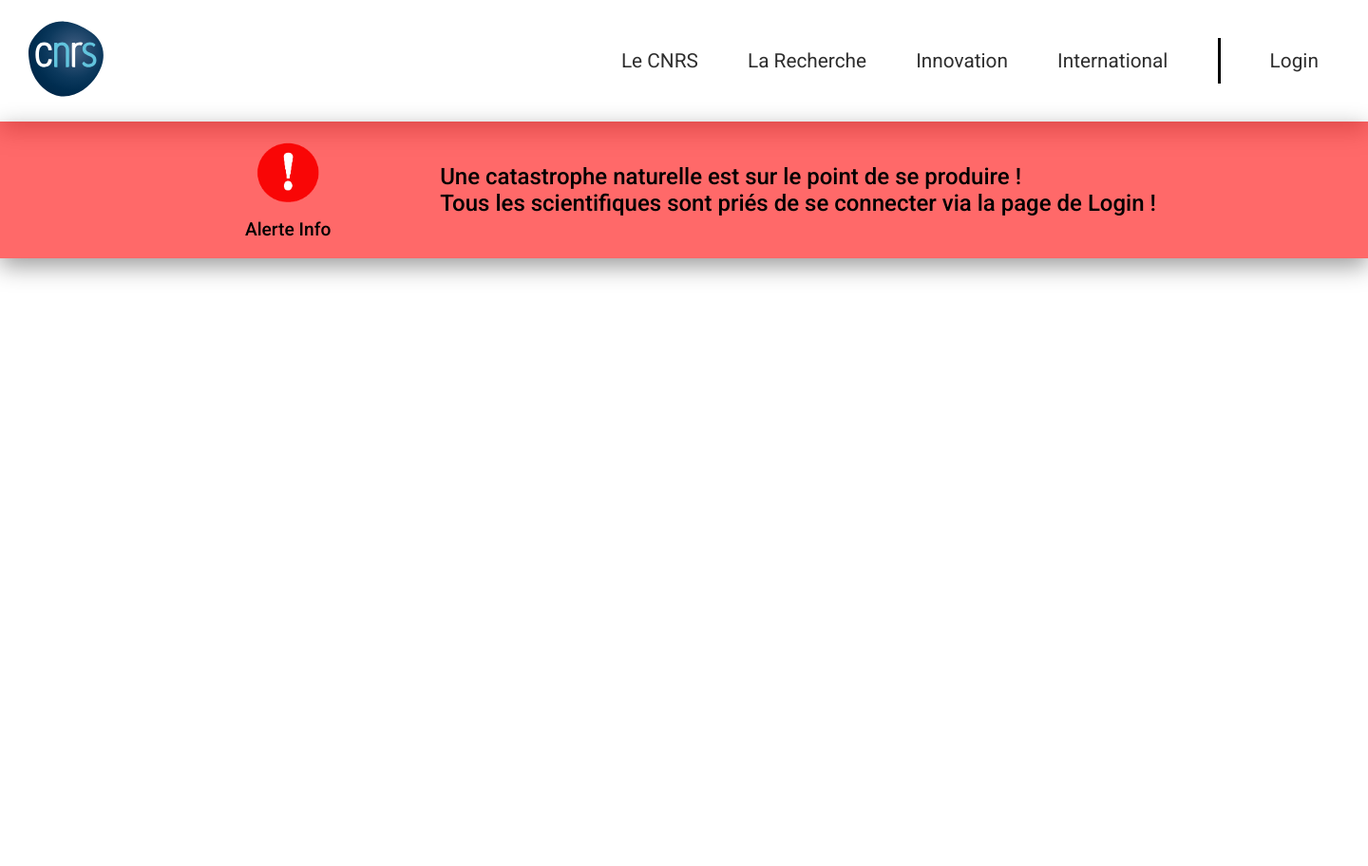
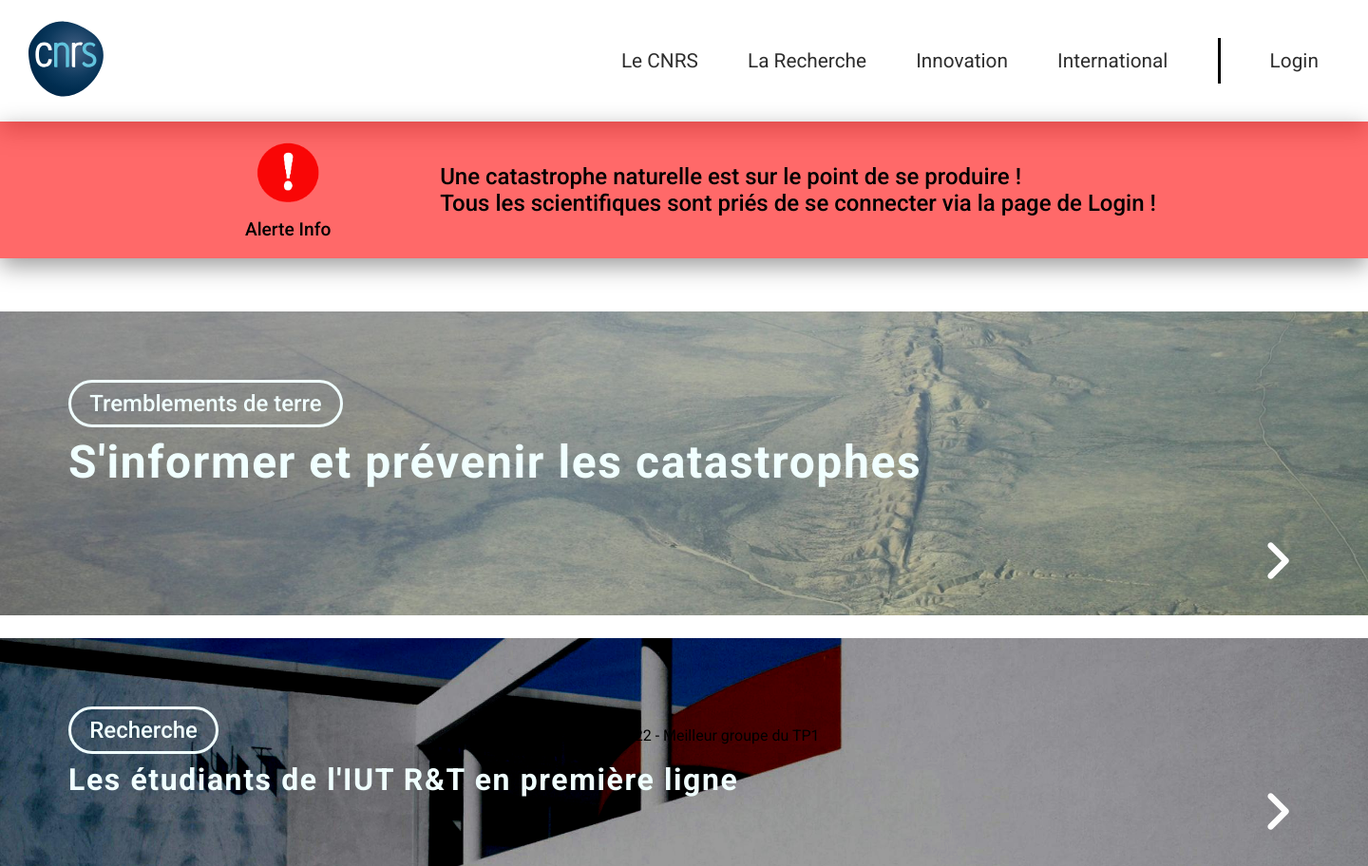
Before and after one commit to Nolan-BY/EscapeGame, a PHP site: page / in a window 1440 px wide. Shown: the whole page at 95% size. Before the commit the page ends 294 px from the top, so only its background shows below. Run offline with PHP 8.4, Linux system fonts and the light colour scheme.

Commit message:
Major changes with homepage, login and php
Finished homepage and error page
Created login and board pages
Added system for login in PHP with sessions (work with database ?)

```diff
--- a/Websites/PlayerWeb/css/decorative.css
+++ /dev/null
@@ -1,6 +0,0 @@
-/* Éléments de décoration */
-
-.vertical-bar {
-    border-left: 0.2rem solid black;
-    height: 3rem;
-}
--- a/Websites/PlayerWeb/css/main.css
+++ b/Websites/PlayerWeb/css/main.css
@@ -75,3 +75,145 @@ header {
     margin-right: 4%;
     align-self: center;
 }
+
+/* Alerte info */
+
+.alerte-info {
+    background-color: rgba(255, 32, 32, 0.671);
+    width: 100%;
+    height: fit-content;
+    box-shadow: 0rem 0.5rem 1.5rem 0rem rgba(0,0,0,0.4);
+}
+
+.alerte-info-container {
+    display: flex;
+    flex-direction: row;
+    position: relative;
+    align-items: center;
+    margin: auto auto;
+    width: 90rem;
+    height: 100%;
+    justify-content: center;
+}
+
+.logo-alerte-info {
+    font-weight: 500;
+    color: black;
+    font-size: 1.2rem;
+    text-align: center;
+    width: 10rem;
+    float: left;
+    align-self: center;
+}
+
+.logo-alerte-info img {
+    width: 6rem;
+    margin-top: 1rem;
+}
+
+.alerte-info-description {
+    font-weight: 500;
+    color: black;
+    font-size: 1.5rem;
+    max-width: max-content;
+    margin-left: 5rem;
+    align-self: center;
+}
+
+/* Quick Cards */
+
+.quick-cards {
+    width: 100%;
+    height: fit-content;
+    justify-content: center;
+}
+
+.card {
+    position: relative;
+    margin: auto;
+    margin-bottom: 1.5rem;
+    top: 3.5rem;
+    width: 90rem;
+    min-height: 15rem;
+    height: max-content;
+    background-size: cover;
+    background-position: center;
+}
+
+#first-card {
+    min-height: 20rem;
+    width: 100%;
+}
+
+.card a {
+    position: absolute;
+    height: 100%;
+    width: 100%;
+    color: azure;
+}
+
+.card img {
+    filter: invert(200%) sepia(200%) saturate(0%) hue-rotate(168deg) brightness(130%) contrast(100%);
+    width: 2rem;
+    display: flex;
+    position: absolute;
+    right: 5rem;
+    bottom: 2rem;
+}
+
+.card-category {
+    display: flex;
+    position: absolute;
+    font-weight: 500;
+    width: fit-content;
+    padding: 0.5rem 1.2rem 0.5rem 1.2rem;
+    border: 0.2rem azure solid;
+    border-radius: 50rem;
+}
+
+.card-title {
+    display: flex;
+    position: absolute;
+    font-weight: 600;
+    letter-spacing: 0.1rem;
+}
+
+#first-card .card-category {
+    font-size: 1.5rem;
+    margin-top: 5%;
+    margin-left: 5%;
+}
+
+#first-card .card-title {
+    font-size: 3rem;
+    margin-top: 9%;
+    margin-left: 5%;
+}
+
+.card .card-category {
+    font-size: 1.5rem;
+    margin-top: 5%;
+    margin-left: 5%;
+}
+
+.card .card-title {
+    font-size: 2rem;
+    margin-top: 9%;
+    margin-left: 5%;
+}
+
+/* Footer */
+
+footer {
+    position: absolute;
+    width: 100%;
+    bottom: 0;
+    text-align: center;
+}
+
+/* Éléments de décoration */
+
+.vertical-bar {
+    border-left: 0.2rem solid black;
+    height: 3rem;
+}
--- a/Websites/PlayerWeb/elements/alert.php
+++ /dev/null
@@ -1,9 +0,0 @@
-<div class="alerte-info" style="display: flex;">
-    <div class="alerte-info-container">
-        <div class="logo-alerte-info">
-            <img src="../assets/alert.png" alt="" />
-            <p style="margin-top: 0;">Alerte Info</p>
-        </div>
-        <p class="alerte-info-description">Une catastrophe naturelle est sur le point de se produire !<br>Tous les scientifiques sont priés de se connecter via la page de Login !</p>
-    </div>
-</div>
--- a/Websites/PlayerWeb/index.php
+++ b/Websites/PlayerWeb/index.php
@@ -6,8 +6,7 @@
     <meta name="viewport" content="width=device-width, initial-scale=1.0">
     <link rel="icon" type="image/svg" href="./assets/logo.svg">
     <link rel="stylesheet" href="./css/main.css" />
-    <link rel="stylesheet" href="./css/decorative.css" />
-    <link rel="stylesheet" href="./css/alerte.css" />
+    <script type="text/javascript" src="./js/cowntdown.js"></script>
     <style>
         @import url('https://fonts.googleapis.com/css2?family=Roboto:ital,wght@0,100;0,300;0,400;0,500;0,700;0,900;1,100;1,300;1,400;1,500;1,700;1,900&display=swap');
     </style>
@@ -30,7 +29,40 @@
                 </div>
             </div>
         </div>
-        <?php include './elements/alert.php';?>
+        <div class="alerte-info" style="display: flex;">
+            <div class="alerte-info-container">
+                <div class="logo-alerte-info">
+                    <img src="../assets/alert.png" alt="" />
+                    <p style="margin-top: 0;">Alerte Info</p>
+                </div>
+                <p class="alerte-info-description">Une catastrophe naturelle est sur le point de se produire !<br>Tous les scientifiques sont priés de se connecter via la page de Login !</p>
+            </div>
+        </div>
     </header>
+    <main>
+        <!-- Les logins sont souvents oubliés... -->
+        <section class="quick-cards">
+            <!-- Pour éviter une catastrophe, il existe des codes de secours encryptés UNIQUEMENT utilisables par les chercheurs de l'IUT R&T ! -->
+            <div class="card" id="first-card" style="background-image: url('./assets/faille.jpg');">
+                <a href="./error.php">
+                    <p class="card-category">Tremblements de terre</p>
+                    <p class="card-title">S'informer et prévenir les catastrophes</p>
+                    <img src="./assets/arrow.svg" alt="">
+                </a>
+            </div>
+            <div class="card" style="background-image: url('./assets/iut.png');">
+                <a href="./error.php">
+                    <p class="card-category">Recherche</p>
+                    <!-- Login : 69757463686572636865757273 -->
+                    <!-- Mot de passe : 6e6f5f65617274687175616b65 -->
+                    <p class="card-title">Les étudiants de l'IUT R&T en première ligne</p>
+                    <img src="./assets/arrow.svg" alt="">
+                </a>
+            </div>
+        </section>
+    </main>
+    <footer>
+        <p>Copyright 2022 - Meilleur groupe du TP1</p>
+    </footer>
 </body>
 </html>
--- /dev/null
+++ b/Websites/PlayerWeb/js/cowntdown.js
@@ -0,0 +1 @@
+// test
```
Also changed, not shown: Websites/PlayerWeb/board.php (added, +36 -0 lines), Websites/PlayerWeb/css/alerte.css (deleted, +0 -43 lines), Websites/PlayerWeb/css/board.css (added, +96 -0 lines), Websites/PlayerWeb/css/login.css (added, +119 -0 lines), Websites/PlayerWeb/elements/access.php (added, +20 -0 lines), Websites/PlayerWeb/elements/close_session.php (added, +7 -0 lines), Websites/PlayerWeb/elements/session.php (added, +7 -0 lines), Websites/PlayerWeb/login.php (added, +46 -0 lines), Websites/PlayerWeb/assets/arrow.svg (added), Websites/PlayerWeb/assets/faille.jpg (added), Websites/PlayerWeb/assets/iut.jpg (added), Websites/PlayerWeb/assets/iut.png (added).
